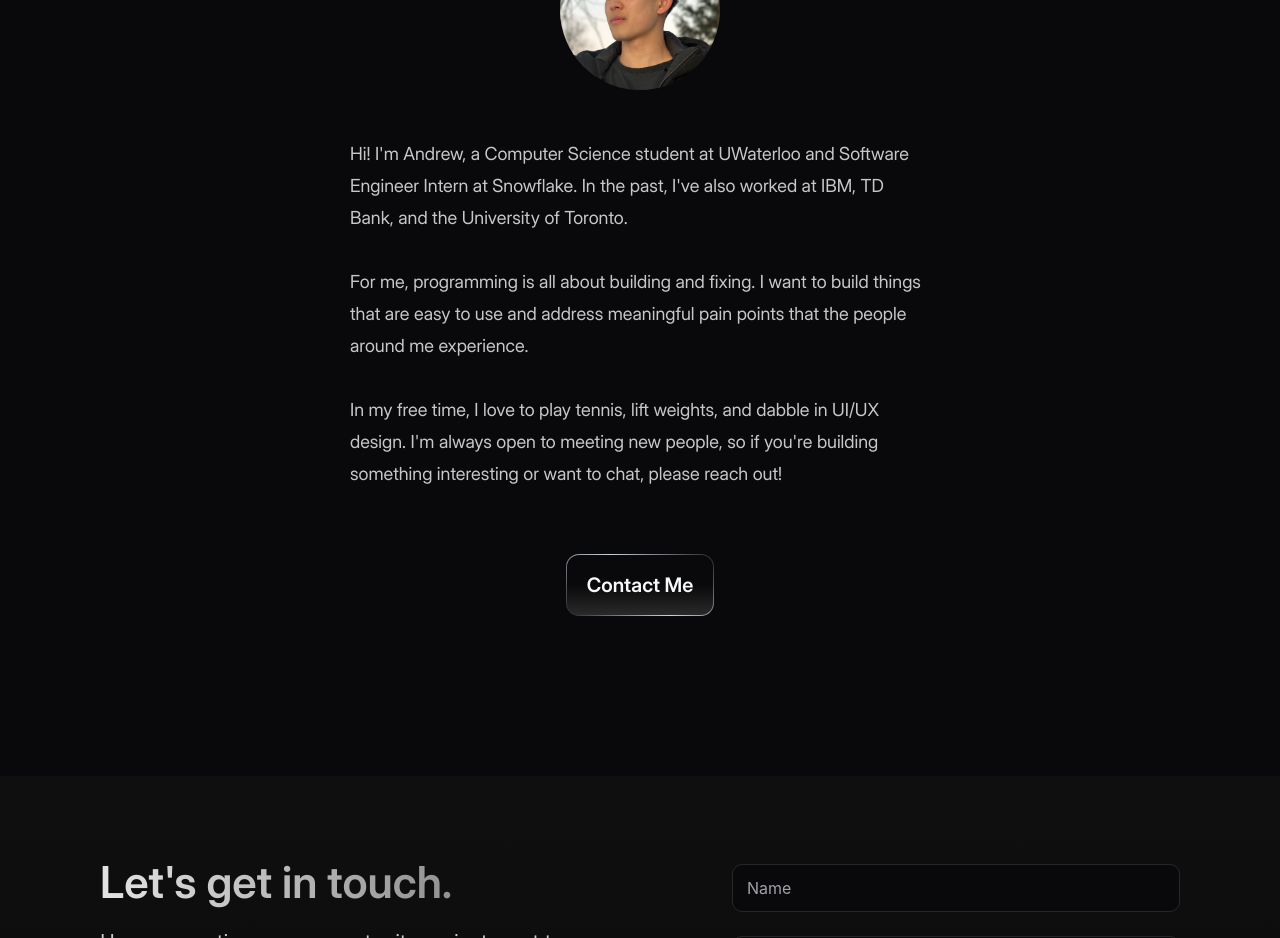
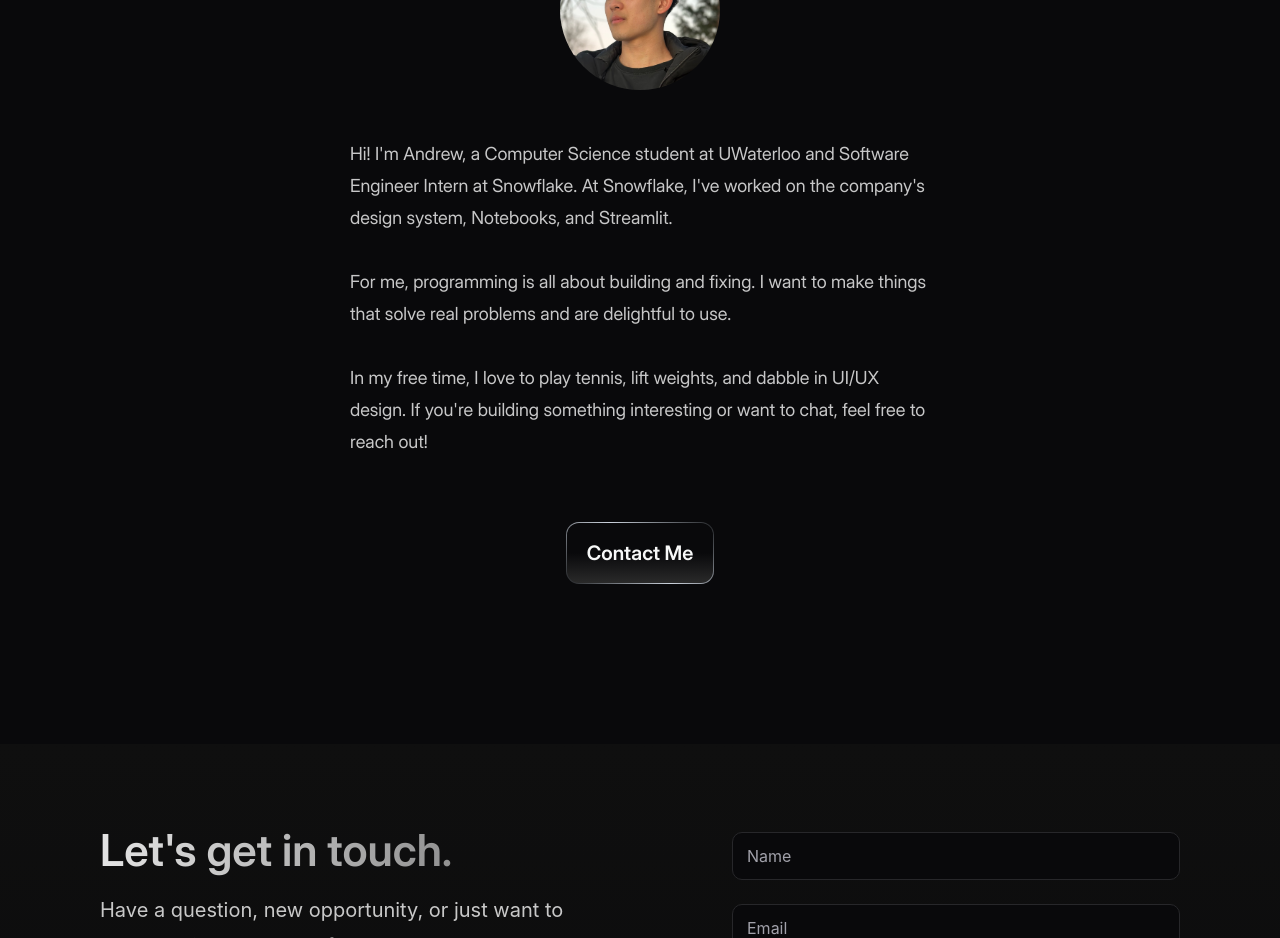
Before and after one commit to qiaoandrew/personal-website, a Next.js app: page / in a window 1280 px wide. Shown: the part 2580-3518 px from the top of the page. Built offline with nearby package versions, Linux system fonts and the light colour scheme; a web font is replaced by a local one.

Commit message:
improve about, redirect to homepage from pethsapp page

```diff
--- a/src/app/layout.tsx
+++ b/src/app/layout.tsx
@@ -31,7 +31,7 @@ export default function RootLayout({
         >
           <Spotlight />
           <Header />
-          {children}
+          <main className="min-h-screen">{children}</main>
           <Footer />
           <Toaster />
         </ThemeProvider>
--- a/src/app/projects/pethsapp/page.tsx
+++ b/src/app/projects/pethsapp/page.tsx
@@ -1,10 +1,15 @@
 "use client";
 
 import { useEffect } from "react";
+import { useRouter } from "next/navigation";
 
 export default function PethsappPage() {
+  const router = useRouter();
+
   useEffect(() => {
     window.open("https://www.tsac.ca/pethsapp", "_blank");
-  }, []);
+    router.push("/");
+  }, [router]);
+
   return null;
 }
--- a/src/constants/about.ts
+++ b/src/constants/about.ts
@@ -1,5 +1,5 @@
-export const ABOUT = `Hi! I'm Andrew, a Computer Science student at UWaterloo and Software Engineer Intern at Snowflake. In the past, I've also worked at IBM, TD Bank, and the University of Toronto.
+export const ABOUT = `Hi! I'm Andrew, a Computer Science student at UWaterloo and Software Engineer Intern at Snowflake. At Snowflake, I've worked on the company's design system, Notebooks, and Streamlit.
 
-For me, programming is all about building and fixing. I want to build things that are easy to use and address meaningful pain points that the people around me experience.
+For me, programming is all about building and fixing. I want to make things that solve real problems and are delightful to use.
 
-In my free time, I love to play tennis, lift weights, and dabble in UI/UX design. I'm always open to meeting new people, so if you're building something interesting or want to chat, please reach out!`;
+In my free time, I love to play tennis, lift weights, and dabble in UI/UX design. If you're building something interesting or want to chat, feel free to reach out!`;
```
